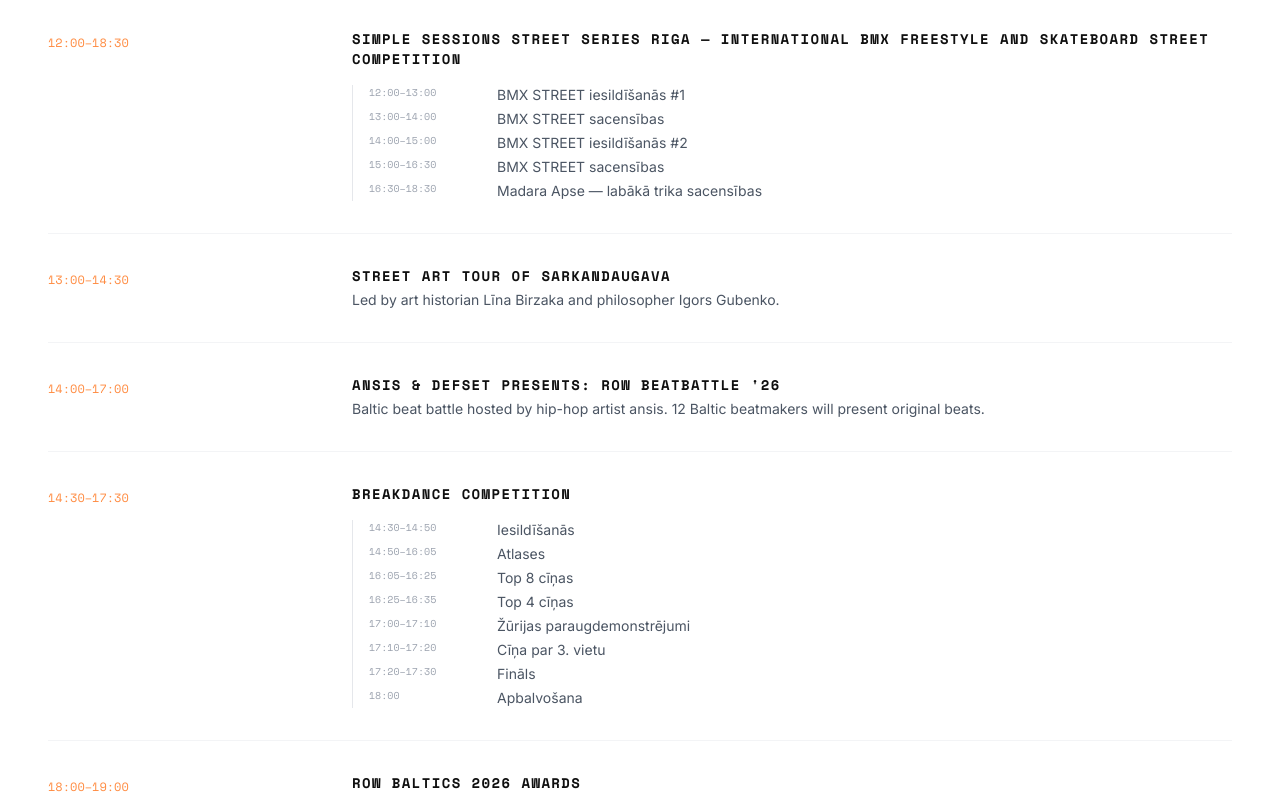
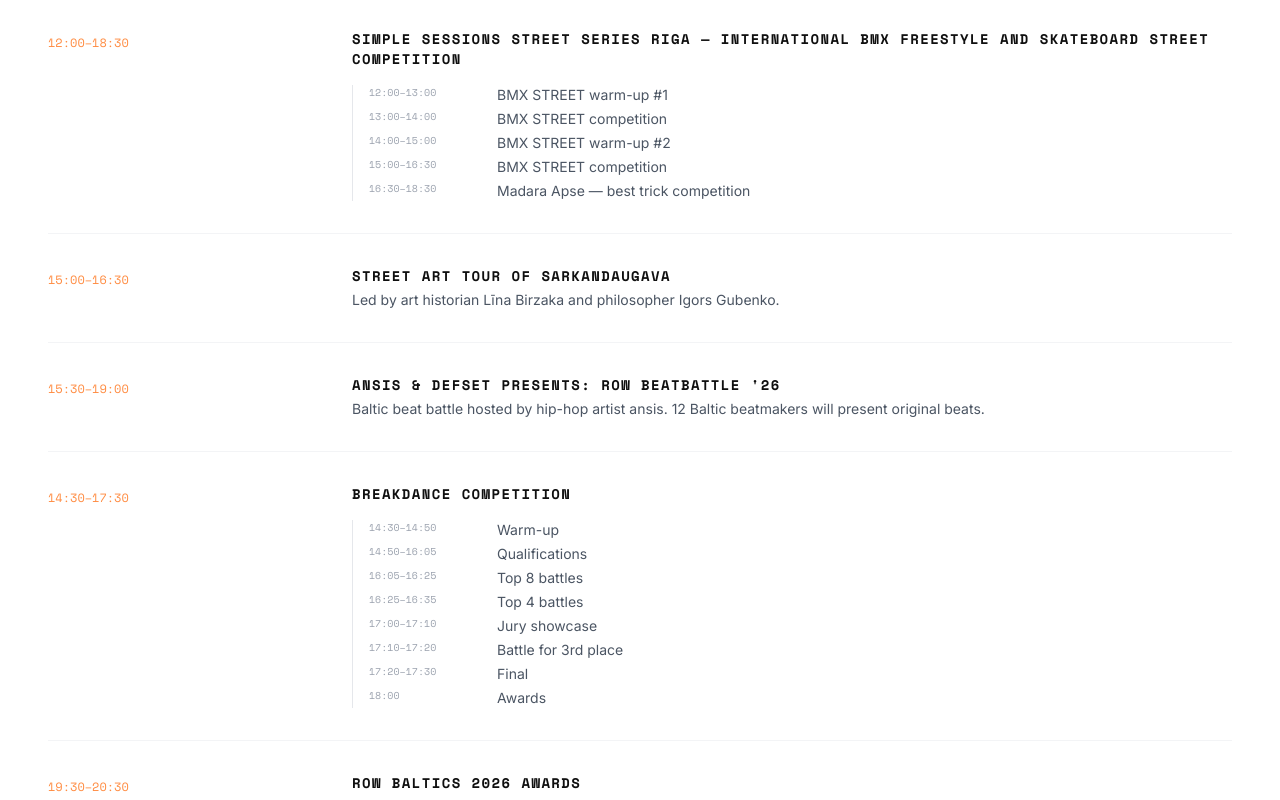
Before and after one commit to vasiljevsvladislavs-dot/rowbaltic, a Next.js app: page /en in a window 1280 px wide. Shown: the part 3840-4640 px from the top of the page. Built offline with nearby package versions, Linux system fonts and the light colour scheme.

Commit message:
fix: translate BMX and breakdance items, update times in all languages

```diff
--- a/src/components/sections/ProgrammaSection.tsx
+++ b/src/components/sections/ProgrammaSection.tsx
@@ -5,25 +5,6 @@ import type { Dict } from '@/i18n'
 interface Props {
   dict: Dict
 }
-
-const BMX_ITEMS = [
-  { time: '12:00–13:00', title: 'BMX STREET iesildīšanās #1' },
-  { time: '13:00–14:00', title: 'BMX STREET sacensības' },
-  { time: '14:00–15:00', title: 'BMX STREET iesildīšanās #2' },
-  { time: '15:00–16:30', title: 'BMX STREET sacensības' },
-  { time: '16:30–18:30', title: 'Madara Apse — labākā trika sacensības' },
-]
-
-const BREAKDANCE_ITEMS = [
-  { time: '14:30–14:50', title: 'Iesildīšanās' },
-  { time: '14:50–16:05', title: 'Atlases' },
-  { time: '16:05–16:25', title: 'Top 8 cīņas' },
-  { time: '16:25–16:35', title: 'Top 4 cīņas' },
-  { time: '17:00–17:10', title: 'Žūrijas paraugdemonstrējumi' },
-  { time: '17:10–17:20', title: 'Cīņa par 3. vietu' },
-  { time: '17:20–17:30', title: 'Fināls' },
-  { time: '18:00', title: 'Apbalvošana' },
-]
 
 const STAGE_ITEMS = [
   { time: '12:00', title: 'ROW BALTICS 2026 atklāšana' },
@@ -155,7 +136,7 @@ export default function ProgrammaSection({ dict }: Props) {
               <div className="md:col-span-9">
                 <h3 className="font-mono font-bold text-sm uppercase tracking-widest text-ink-900 mb-4">{p.bmx_title}</h3>
                 <div className="space-y-1 pl-4 border-l border-gray-200">
-                  {BMX_ITEMS.map((item, i) => (
+                  {p.bmx_items.map((item, i) => (
                     <div key={i} className="flex gap-4">
                       <span className="font-mono text-[10px] text-gray-400 w-28 shrink-0">{item.time}</span>
                       <span className="text-sm text-gray-600">{item.title}</span>
@@ -201,7 +182,7 @@ export default function ProgrammaSection({ dict }: Props) {
               <div className="md:col-span-9">
                 <h3 className="font-mono font-bold text-sm uppercase tracking-widest text-ink-900 mb-4">{p.breakdance_title}</h3>
                 <div className="space-y-1 pl-4 border-l border-gray-200">
-                  {BREAKDANCE_ITEMS.map((item, i) => (
+                  {p.breakdance_items.map((item, i) => (
                     <div key={i} className="flex gap-4">
                       <span className="font-mono text-[10px] text-gray-400 w-28 shrink-0">{item.time}</span>
                       <span className="text-sm text-gray-600">{item.title}</span>
--- a/src/i18n/ee.ts
+++ b/src/i18n/ee.ts
@@ -108,22 +108,39 @@ const ee: Dict = {
     brewery_desc: 'Juhendab õllesaadik Edgars Magons.',
     bmx_time: '12.00–18.30',
     bmx_title: 'Simple Sessions Street Series Riga — rahvusvaheline BMX freestyle ja rulaga sõitmise "street" võistlus',
-    tour_time: '13.00–14.30',
+    bmx_items: [
+      { time: '12:00–13:00', title: 'BMX STREET soojendus #1' },
+      { time: '13:00–14:00', title: 'BMX STREET võistlus' },
+      { time: '14:00–15:00', title: 'BMX STREET soojendus #2' },
+      { time: '15:00–16:30', title: 'BMX STREET võistlus' },
+      { time: '16:30–18:30', title: 'Madara Apse — parima triki võistlus' },
+    ],
+    tour_time: '15.00–16.30',
     tour_title: 'Tänavakunsti ekskursioon Sarkandaugavas',
     tour_desc: 'Juhendavad kunstiajaloolane Līna Birzaka ja filosoof Igors Gubenko.',
-    beatbattle_time: '14.00–17.00',
+    beatbattle_time: '15.30–19.00',
     beatbattle_title: "ansis & DEFSET esitab: ROW BEATBATTLE '26",
     beatbattle_desc: 'Balti biidivõitlus hip-hop kunstniku ansi juhendamisel. 12 Balti biidimeistrit esitavad originaalbiite.',
     breakdance_time: '14.30–17.30',
     breakdance_title: 'Breiktantsu võistlus',
-    awards_time: '18.00–19.00',
+    breakdance_items: [
+      { time: '14:30–14:50', title: 'Soojendus' },
+      { time: '14:50–16:05', title: 'Eelvoorud' },
+      { time: '16:05–16:25', title: 'Top 8 lahingud' },
+      { time: '16:25–16:35', title: 'Top 4 lahingud' },
+      { time: '17:00–17:10', title: 'Žürii demonstratsioon' },
+      { time: '17:10–17:20', title: 'Lahing 3. koha eest' },
+      { time: '17:20–17:30', title: 'Finaal' },
+      { time: '18:00', title: 'Autasustamine' },
+    ],
+    awards_time: '19.30–20.30',
     awards_title: 'ROW BALTICS 2026 auhinnaõhtu',
     awards_cat1: 'Tänavakunst',
     awards_cat2: 'Biidivõitlus',
     awards_cat3: 'BMX ja rula',
     awards_cat4: 'Breiktantsu võistlus',
     stage_label: 'Lavaprogram',
-    stage_time: '10.00–22.00',
+    stage_time: '12.00–22.00',
     accessibility: 'Üritusel tagatakse ligipääsetavus liikumispuudega inimestele. Teatud programmi osad kohandatakse kurtidele ja vaegkuuljatele külastajatele.',
   },
   registration: {
--- a/src/i18n/en.ts
+++ b/src/i18n/en.ts
@@ -108,22 +108,39 @@ const en: Dict = {
     brewery_desc: 'Led by beer ambassador Edgars Magons.',
     bmx_time: '12:00–18:30',
     bmx_title: 'Simple Sessions Street Series Riga — international BMX freestyle and skateboard street competition',
-    tour_time: '13:00–14:30',
+    bmx_items: [
+      { time: '12:00–13:00', title: 'BMX STREET warm-up #1' },
+      { time: '13:00–14:00', title: 'BMX STREET competition' },
+      { time: '14:00–15:00', title: 'BMX STREET warm-up #2' },
+      { time: '15:00–16:30', title: 'BMX STREET competition' },
+      { time: '16:30–18:30', title: 'Madara Apse — best trick competition' },
+    ],
+    tour_time: '15:00–16:30',
     tour_title: 'Street art tour of Sarkandaugava',
     tour_desc: 'Led by art historian Līna Birzaka and philosopher Igors Gubenko.',
-    beatbattle_time: '14:00–17:00',
+    beatbattle_time: '15:30–19:00',
     beatbattle_title: "ansis & DEFSET presents: ROW BEATBATTLE '26",
     beatbattle_desc: 'Baltic beat battle hosted by hip-hop artist ansis. 12 Baltic beatmakers will present original beats.',
     breakdance_time: '14:30–17:30',
     breakdance_title: 'Breakdance competition',
-    awards_time: '18:00–19:00',
+    breakdance_items: [
+      { time: '14:30–14:50', title: 'Warm-up' },
+      { time: '14:50–16:05', title: 'Qualifications' },
+      { time: '16:05–16:25', title: 'Top 8 battles' },
+      { time: '16:25–16:35', title: 'Top 4 battles' },
+      { time: '17:00–17:10', title: 'Jury showcase' },
+      { time: '17:10–17:20', title: 'Battle for 3rd place' },
+      { time: '17:20–17:30', title: 'Final' },
+      { time: '18:00', title: 'Awards' },
+    ],
+    awards_time: '19:30–20:30',
     awards_title: 'ROW BALTICS 2026 Awards',
     awards_cat1: 'Street art',
     awards_cat2: 'Beat battle',
     awards_cat3: 'BMX and skateboard',
     awards_cat4: 'Breakdance competition',
     stage_label: 'Stage programme',
-    stage_time: '10:00–22:00',
+    stage_time: '12:00–22:00',
     accessibility: 'The event will be accessible to people with mobility impairments. Selected programme parts will be adapted for deaf and hard-of-hearing visitors.',
   },
   registration: {
--- a/src/i18n/lt.ts
+++ b/src/i18n/lt.ts
@@ -108,22 +108,39 @@ const lt: Dict = {
     brewery_desc: 'Vadovauja alaus ambasadorius Edgars Magons.',
     bmx_time: '12.00–18.30',
     bmx_title: 'Simple Sessions Street Series Riga — tarptautinės BMX freestyle ir riedlentininkų "street" varžybos',
-    tour_time: '13.00–14.30',
+    bmx_items: [
+      { time: '12:00–13:00', title: 'BMX STREET įšilimas #1' },
+      { time: '13:00–14:00', title: 'BMX STREET varžybos' },
+      { time: '14:00–15:00', title: 'BMX STREET įšilimas #2' },
+      { time: '15:00–16:30', title: 'BMX STREET varžybos' },
+      { time: '16:30–18:30', title: 'Madara Apse — geriausio trike varžybos' },
+    ],
+    tour_time: '15.00–16.30',
     tour_title: 'Gatvės meno ekskursija Sarkandaugavoje',
     tour_desc: 'Vadovauja meno istorikė Līna Birzaka ir filosofas Igors Gubenko.',
-    beatbattle_time: '14.00–17.00',
+    beatbattle_time: '15.30–19.00',
     beatbattle_title: "ansis & DEFSET pristato: ROW BEATBATTLE '26",
     beatbattle_desc: 'Baltijos bitų mūšis, kuriam vadovauja hip-hop menininkas ansis. 12 Baltijos bitų kūrėjų pristatys originalius bitus.',
     breakdance_time: '14.30–17.30',
     breakdance_title: 'Breiko šokio varžybos',
-    awards_time: '18.00–19.00',
+    breakdance_items: [
+      { time: '14:30–14:50', title: 'Įšilimas' },
+      { time: '14:50–16:05', title: 'Atranka' },
+      { time: '16:05–16:25', title: 'Top 8 kovos' },
+      { time: '16:25–16:35', title: 'Top 4 kovos' },
+      { time: '17:00–17:10', title: 'Žiuri demonstracija' },
+      { time: '17:10–17:20', title: 'Kova dėl 3 vietos' },
+      { time: '17:20–17:30', title: 'Finalas' },
+      { time: '18:00', title: 'Apdovanojimai' },
+    ],
+    awards_time: '19.30–20.30',
     awards_title: 'ROW BALTICS 2026 apdovanojimai',
     awards_cat1: 'Gatvės menas',
     awards_cat2: 'Bitų mūšis',
     awards_cat3: 'BMX ir riedlentė',
     awards_cat4: 'Breiko šokio varžybos',
     stage_label: 'Scenos programa',
-    stage_time: '10.00–22.00',
+    stage_time: '12.00–22.00',
     accessibility: 'Renginyje bus užtikrintas prieinamumas žmonėms su judėjimo negalia. Atskiros programos dalys bus pritaikytos kurtiesiems ir neprigirdintiesiems lankytojams.',
   },
   registration: {
--- a/src/i18n/lv.ts
+++ b/src/i18n/lv.ts
@@ -108,6 +108,13 @@ const lv: Dict = {
     brewery_desc: 'Izmēģini sietspiedes tehniku un izveido savu unikālo nospiedumu!',
     bmx_time: '12.00–18.30',
     bmx_title: 'Simple Sessions Street Series Riga — starptautiskās BMX frīstaila un skeitborda sacensības "street" disciplīnā',
+    bmx_items: [
+      { time: '12:00–13:00', title: 'BMX STREET iesildīšanās #1' },
+      { time: '13:00–14:00', title: 'BMX STREET sacensības' },
+      { time: '14:00–15:00', title: 'BMX STREET iesildīšanās #2' },
+      { time: '15:00–16:30', title: 'BMX STREET sacensības' },
+      { time: '16:30–18:30', title: 'Madara Apse — labākā trika sacensības' },
+    ],
     tour_time: '15.00–16.30',
     tour_title: 'Ielu mākslas ekskursija Sarkandaugavā',
     tour_desc: 'Vada mākslas zinātniece Līna Birzaka un filozofs Igors Gubenko.',
@@ -116,6 +123,16 @@ const lv: Dict = {
     beatbattle_desc: 'Baltijas bītu cīņas hiphop mākslinieka anša vadībā. Oriģinālbītus prezentēs 12 Baltijas bītmeikeri.',
     breakdance_time: '14.30–17.30',
     breakdance_title: 'Breika deju sacensības',
+    breakdance_items: [
+      { time: '14:30–14:50', title: 'Iesildīšanās' },
+      { time: '14:50–16:05', title: 'Atlases' },
+      { time: '16:05–16:25', title: 'Top 8 cīņas' },
+      { time: '16:25–16:35', title: 'Top 4 cīņas' },
+      { time: '17:00–17:10', title: 'Žūrijas paraugdemonstrējumi' },
+      { time: '17:10–17:20', title: 'Cīņa par 3. vietu' },
+      { time: '17:20–17:30', title: 'Fināls' },
+      { time: '18:00', title: 'Apbalvošana' },
+    ],
     awards_time: '19.30–20.30',
     awards_title: 'ROW BALTICS 2026 apbalvošana',
     awards_cat1: 'Ielu māksla',
--- a/src/i18n/types.ts
+++ b/src/i18n/types.ts
@@ -108,6 +108,7 @@ export interface Dict {
     brewery_desc: string
     bmx_time: string
     bmx_title: string
+    bmx_items: { time: string; title: string }[]
     tour_time: string
     tour_title: string
     tour_desc: string
@@ -116,6 +117,7 @@ export interface Dict {
     beatbattle_desc: string
     breakdance_time: string
     breakdance_title: string
+    breakdance_items: { time: string; title: string }[]
     awards_time: string
     awards_title: string
     awards_cat1: string
```
